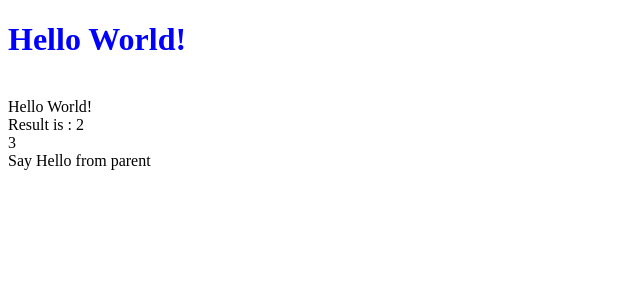
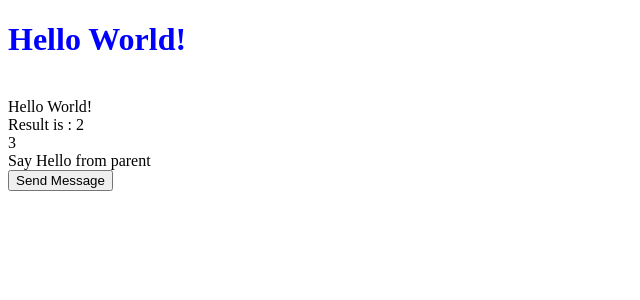
Before and after one commit to LBoalich/angular-video-series, an Angular app: page / in a window 1280 px wide. Shown: the top 300 px of the page, without its empty margins (0-640 px from the left). Built offline with nearby package versions, Linux system fonts and the light colour scheme.

Commit message:
Use ViewChild to send Message from child to parent

```diff
--- a/src/app/child/child.component.html
+++ b/src/app/child/child.component.html
@@ -1 +1,4 @@
 Say {{childMessage}}
+<br>
+
+<button (click)="sendMessage()">Send Message</button>
--- a/src/app/child/child.component.ts
+++ b/src/app/child/child.component.ts
@@ -1,4 +1,4 @@
-import { Component, OnInit, Input } from '@angular/core';
+import { Component, OnInit, Input, Output, EventEmitter } from '@angular/core';
 
 @Component({
   selector: 'app-child',
@@ -7,10 +7,17 @@ import { Component, OnInit, Input } from '@angular/core';
 })
 export class ChildComponent implements OnInit {
   @Input() childMessage: string;
+  @Output() messageEvent = new EventEmitter<string>();
+
+  Message = 'message from child!';
 
   constructor() {}
 
   ngOnInit(): void {
 
   }
+
+  sendMessage() {
+    this.messageEvent.emit('Hello from child');
+  }
 }
--- a/src/app/parent/parent.component.html
+++ b/src/app/parent/parent.component.html
@@ -1 +1 @@
-<app-child [childMessage]="'Hello from parent'"></app-child>
+<app-child [childMessage]="'Hello from parent'" (messageEvent)="receiveMessage($event)"></app-child>
--- a/src/app/parent/parent.component.ts
+++ b/src/app/parent/parent.component.ts
@@ -1,10 +1,23 @@
-import { Component } from '@angular/core';
+import { Component, OnInit, ViewChild, AfterViewInit } from '@angular/core';
+import { ChildComponent } from '../child/child.component';
 
 @Component({
   selector: 'app-parent',
   templateUrl: './parent.component.html',
   styleUrls: ['./parent.component.css']
 })
-export class ParentComponent {
+export class ParentComponent implements OnInit {
+  @ViewChild(ChildComponent) child;
 
+  constructor() {}
+
+  ngOnInit(): void {}
+
+  receiveMessage(msg) {
+    alert(msg);
+  }
+
+  ngAfterViewInit() {
+    alert(this.child.Message);
+  }
 }
```
